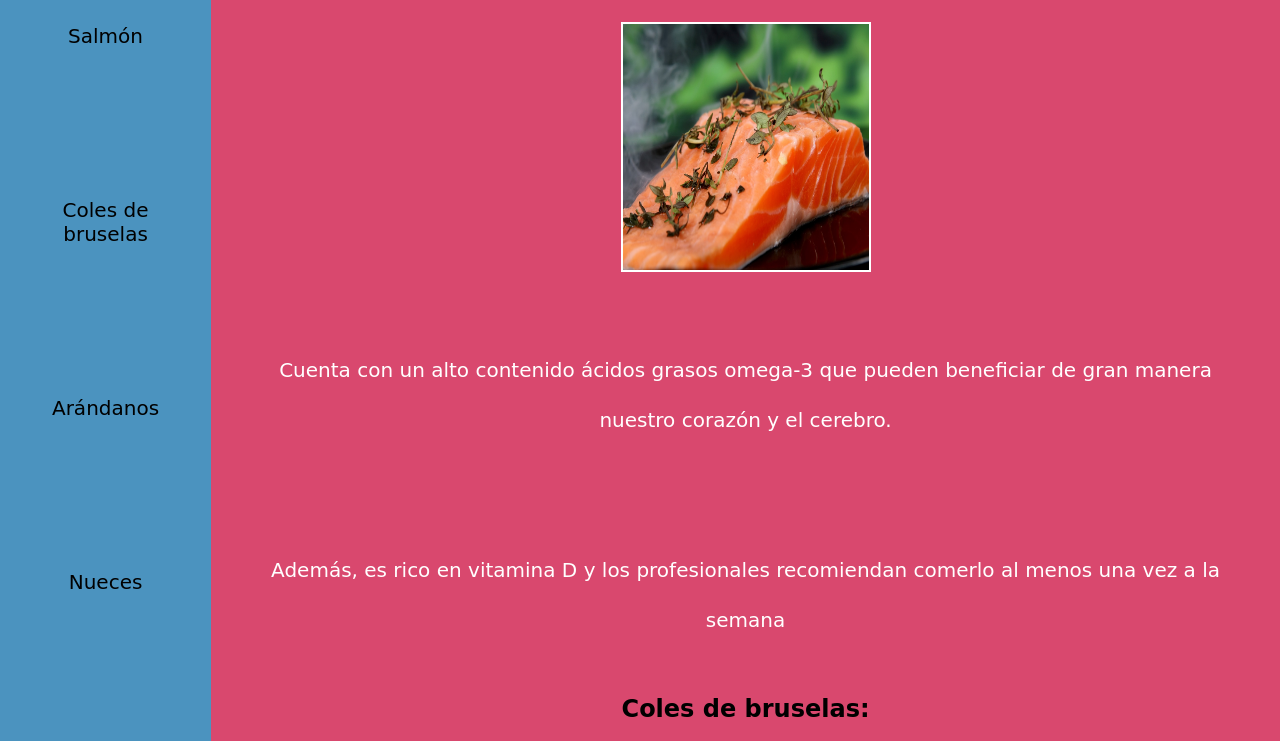
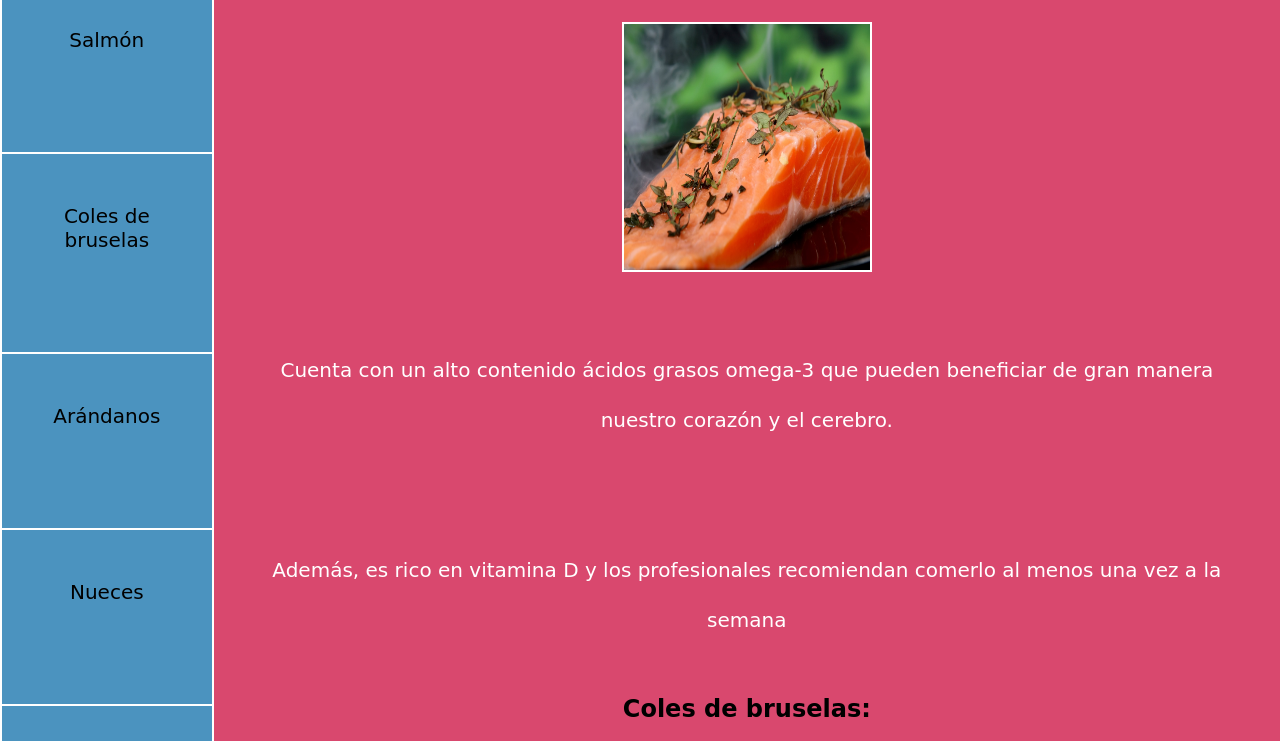
Before and after one commit to agustinbarria/Alimentaci-n-saludable, a plain HTML site: page index.html in a window 1280 px wide. Shown: the part 194-935 px from the top of the page. Drawn offline with Linux system fonts and the light colour scheme; a web font is replaced by a local one.

Commit message:
borde-nav

```diff
--- a/css/estilo.css
+++ b/css/estilo.css
@@ -17,7 +17,7 @@ text-align: center;
 background-color:#4B93BF;
 font-family: 'Gluten', cursive;
 z-index: 2;
-
+border: 2px solid white;
 }
 
 .alimentos{padding: 15px;
@@ -29,7 +29,8 @@ color:white}
 li{
     margin-top: 50px;
     padding: 50px;
-    list-style: none;}
+    list-style: none;
+    border-top: 2px solid white;}
 
 li a{
 text-decoration: none;
```
